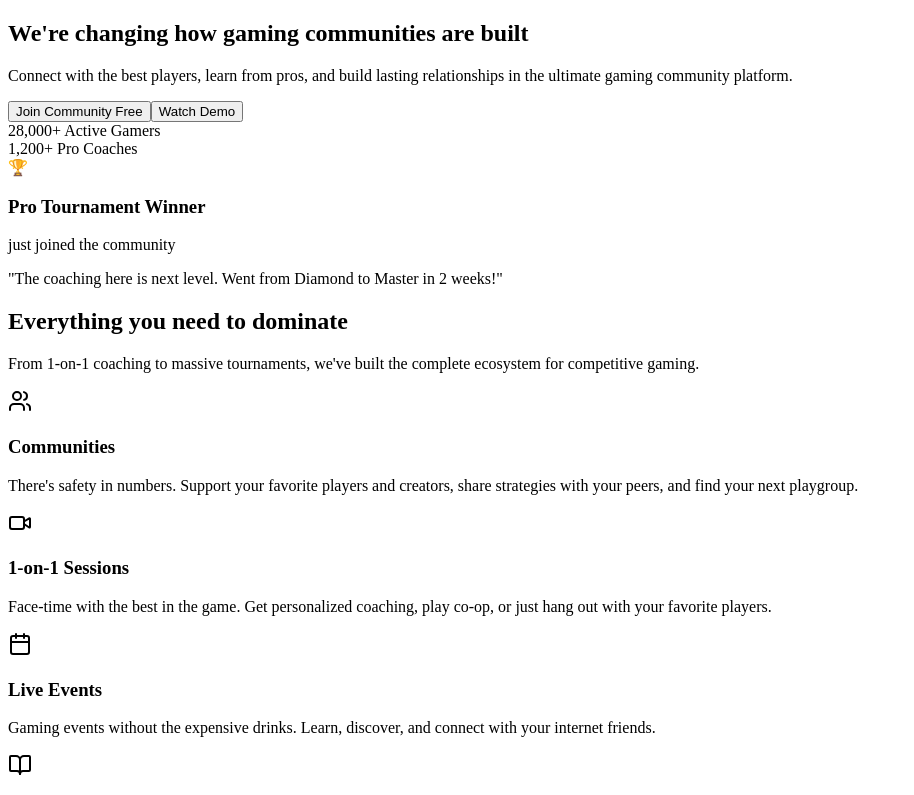
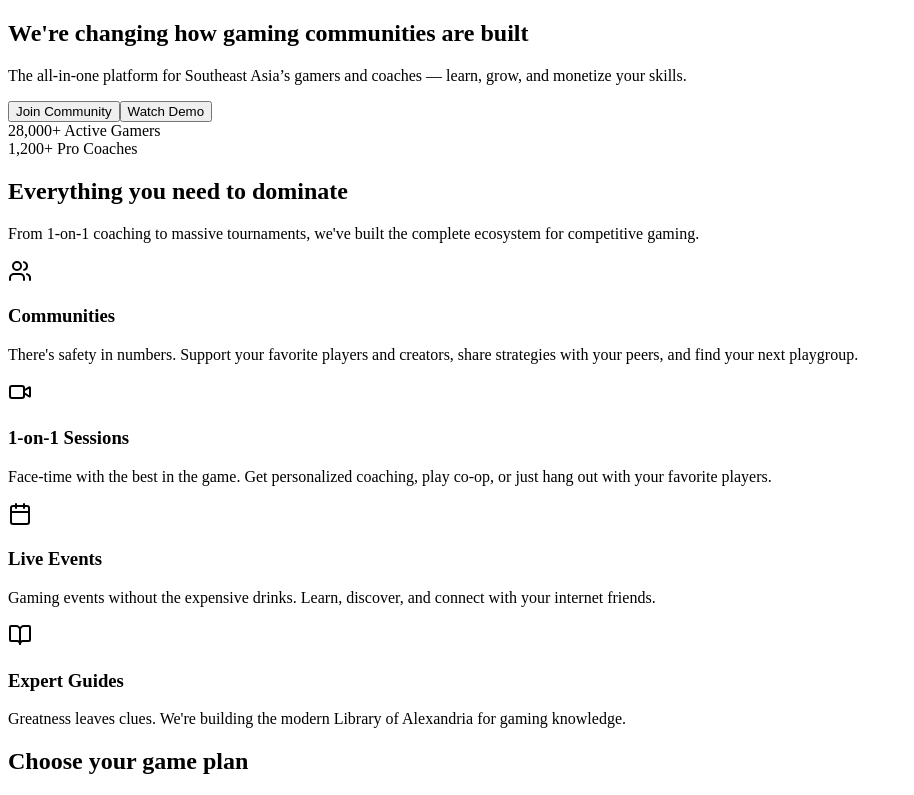
Before and after one commit to cperdiansyah/propublic-new, a Next.js app: page /Home in a window 1280 px wide. Shown: the top 795 px of the page, without its empty margins (0-914 px from the left). Built offline with nearby package versions, Linux system fonts and the light colour scheme.

Commit message:
chore : update hero section

```diff
--- a/biome.json
+++ b/biome.json
@@ -42,6 +42,9 @@
 				"useKeyWithClickEvents": "warn",
 				"noLabelWithoutControl": "warn",
 				"noSvgWithoutTitle": "warn"
+			},
+			"nursery": {
+				"useUniqueElementIds": "warn"
 			}
 		}
 	},
--- a/package.json
+++ b/package.json
@@ -49,6 +49,7 @@
     "@types/redux-persist": "^4.0.0",
     "husky": "^9.1.7",
     "lint-staged": "^16.1.2",
+    "sass": "^1.89.2",
     "tailwindcss": "^4",
     "typescript": "^5"
   }
--- a/src/app/layout.tsx
+++ b/src/app/layout.tsx
@@ -2,7 +2,8 @@ import MobileBottomNav from '@/components/layout/navigation/mobile-navigation'
 import Footer from '@/components/layout/footer'
 import AppProviders from '@/providers/AppProviders'
 // import '@/styles/globals.css';
-import '@/styles/styles.css'
+// import '@/styles/styles.css'
+import '@/styles/styles.scss'
 import type { Metadata } from 'next'
 import { Geist, Geist_Mono, Inter } from 'next/font/google'
 
--- a/src/components/home/hero-section.tsx
+++ b/src/components/home/hero-section.tsx
@@ -1,37 +1,39 @@
 export default function HeroSection() {
   return (
-    <section className="hero-pattern pt-28 pb-20 px-4 min-h-screen flex items-center">
-      <div className="max-w-7xl mx-auto w-full">
-        <div className="grid lg:grid-cols-2 gap-12 items-center">
+    <section className="hero-pattern pt-28 pb-20 px-4 min-h-screen flex items-center hero-section">
+      <div className="max-w-7xl mx-auto w-full z-1">
+        <div className=" gap-12 items-center text-center">
           <div className="space-y-8">
-            <div className="space-y-6">
+            <div className="space-y-6 w-2/3 mx-auto">
               <h1 className="text-5xl md:text-6xl lg:text-7xl font-black leading-tight">
                 We're changing how
                 <span className="gradient-text"> gaming communities</span> are
                 built
               </h1>
               <p className="text-xl md:text-2xl text-cream/80 leading-relaxed">
-                Connect with the best players, learn from pros, and build
-                lasting relationships in the ultimate gaming community platform.
+                {/* Connect with the best players, learn from pros, and build
+                lasting relationships in the ultimate gaming community platform. */}
+                The all-in-one platform for Southeast Asia’s gamers and coaches
+                — learn, grow, and monetize your skills.
               </p>
             </div>
 
-            <div className="flex flex-col sm:flex-row gap-4">
+            <div className="flex flex-col sm:flex-row gap-4 justify-center ">
               <button
                 className="bg-gradient-to-r from-custom-primary to-custom-secondary text-cream px-8 py-4 rounded-xl font-semibold text-lg hover:shadow-lg hover:scale-105 transition-all glow"
                 type="button"
               >
-                Join Community Free
+                Join Community
               </button>
               <button
-                className="border border-custom-accent hover:bg-custom-accent hover:text-dark--primary text-custom-accent px-8 py-4 rounded-xl font-semibold text-lg transition-all"
+                className="border border-custom-accent hover:bg-custom-accent hover:text-dark-primary text-custom-accent px-8 py-4 rounded-xl font-semibold text-lg transition-all"
                 type="button"
               >
                 Watch Demo
               </button>
             </div>
 
-            <div className="flex items-center space-x-8 pt-4">
+            <div className="flex items-center justify-center  space-x-8 pt-4">
               <div className="flex items-center space-x-2">
                 <div className="w-3 h-3 bg-custom-accent rounded-full animate-pulse"></div>
                 <span className="text-cream/60 font-medium">
@@ -39,7 +41,7 @@ export default function HeroSection() {
                 </span>
               </div>
               <div className="flex items-center space-x-2">
-                <div className="w-3 h-3 bg-custom-primary rounded-full"></div>
+                <div className="w-3 h-3 bg-custom-primary rounded-full animate-pulse"></div>
                 <span className="text-cream/60 font-medium">
                   1,200+ Pro Coaches
                 </span>
@@ -47,7 +49,7 @@ export default function HeroSection() {
             </div>
           </div>
 
-          <div className="relative">
+          {/* <div className="relative">
             <div className="bg-gradient-to-br from-dark-secondary to-dark-primary rounded-3xl p-8 border border-custom-primary/20 animate-float">
               <div className="space-y-4">
                 <div className="flex items-center space-x-3">
@@ -67,7 +69,7 @@ export default function HeroSection() {
                 </div>
               </div>
             </div>
-          </div>
+          </div> */}
         </div>
       </div>
     </section>
--- a/src/components/layout/header.tsx
+++ b/src/components/layout/header.tsx
@@ -7,7 +7,7 @@ import React from 'react'
 
 const Header = () => {
   return (
-    <nav className="fixed w-full top-0 z-50 bg-dark-primary/95  backdrop-blur-sm border-b border-gray-800 py-3">
+    <nav className="fixed w-full top-0 z-50 bg-dark-primary/50  backdrop-blur-sm border-b border-gray-800 py-3">
       <div className="max-w-7xl mx-auto px-4 sm:px-6 lg:px-8">
         <div className="flex justify-between items-center h-16">
           <div className="nav-left flex items-center justify-between gap-5">
--- /dev/null
+++ b/src/styles/home.styles.scss
@@ -0,0 +1,33 @@
+.homepage-wrapper {
+  section.hero-section {
+    @apply w-full relative bg-black;
+
+    &::before {
+      content: '';
+      position: absolute;
+      top: 0;
+      left: 0;
+      height: 100%;
+      width: 50%;
+      background-image: url('/images/hero-bg.png');
+      background-size: contain;
+      background-repeat: no-repeat;
+    }
+    &::after {
+      content: '';
+      position: absolute;
+      top: 0;
+      right: 0;
+      height: 100%;
+      width: 50%;
+      background-image: url('/images/hero-bg.png');
+      background-size: contain;
+      background-repeat: no-repeat;
+      transform: scaleX(-1);
+    }
+
+    button {
+      border-radius: var(--propublic-border-radius);
+    }
+  }
+}
--- a/src/styles/mockup.css
+++ b/src/styles/mockup.css
@@ -1,40 +1,3 @@
-:root {
-  /* Primary Colors */
-  --color-primary: #ff0038;
-  --color-secondary: #e53935;
-  --color-accent: #ffcc00;
-  --color-cream: #fffcfb;
-
-  /* Dark Colors */
-  --color-dark-primary: #171212;
-  --color-dark-secondary: #2c2c2c;
-  --color-dark-tertiary: #3a3a3a;
-
-  --background: 0 0% 100%;
-  --foreground: 222.2 84% 4.9%;
-  --card: 0 0% 100%;
-  --card-foreground: 222.2 84% 4.9%;
-  --popover: 0 0% 100%;
-  --popover-foreground: 222.2 84% 4.9%;
-  --muted: 210 40% 96.1%;
-  --muted-foreground: 215.4 16.3% 46.9%;
-  --destructive: 0 84.2% 60.2%;
-  --destructive-foreground: 210 40% 98%;
-  --border: 214.3 31.4% 91.4%;
-  --input: 214.3 31.4% 91.4%;
-  --ring: 222.2 84% 4.9%;
-
-  /* Chart Colors */
-  --chart-1: 12 76% 61%;
-  --chart-2: 173 58% 39%;
-  --chart-3: 197 37% 24%;
-  --chart-4: 43 74% 66%;
-  --chart-5: 275 60% 46%;
-
-  /* Border Radius */
-  --radius: 0.5rem; /* Default for lg */
-}
-
 /* Dark mode colors */
 html.dark,
 [data-mode='dark'] {
--- a/src/styles/styles.css
+++ /dev/null
@@ -1,5 +0,0 @@
-@import './mockup.css';
-@import './common.css';
-
-/* global css need last import */
-@import './globals.css';
--- /dev/null
+++ b/src/styles/styles.scss
@@ -0,0 +1,15 @@
+:root {
+  --propublic-border-radius: 5px;
+}
+@import './mockup.css';
+@import './common.css';
+
+@import './home.styles.scss';
+
+/* global css need last import */
+@import './globals.css';
+
+button {
+  border-radius: var(--propublic-border-radius);
+  @apply cursor-pointer;
+}
```
Also changed, not shown: 1 other file (tests, documents, lock files or other folders).
